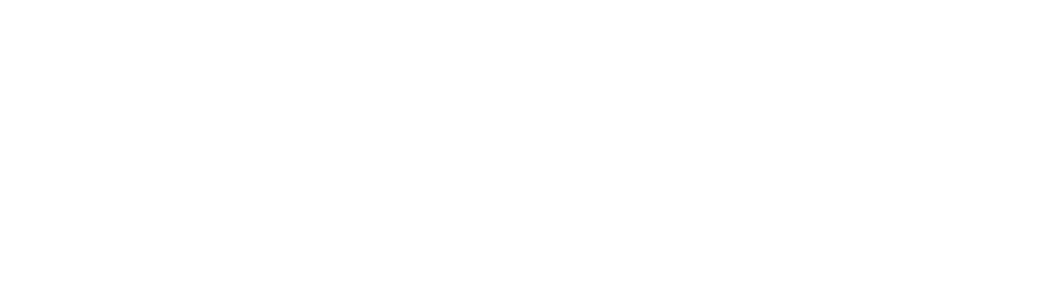
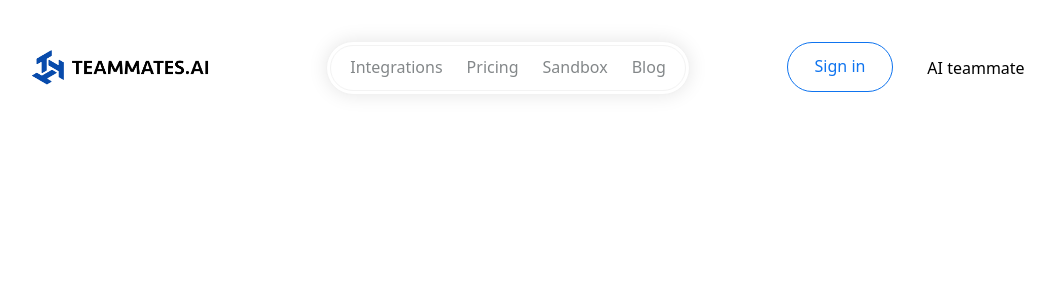
Before and after one commit to Nayeem0011/ai_teammates, a Next.js app: page / in a window 1280 px wide. Shown: the top 300 px of the page, without its empty margins (109-1164 px from the left). Built offline with nearby package versions, Linux system fonts and the light colour scheme.

Commit message:
first commit

```diff
--- a/app/component/NavBar.js
+++ b/app/component/NavBar.js
@@ -1,13 +1,44 @@
 "use client";
 
-// import Image from 'next/image';
+import Image from 'next/image';
+import mask_group from './image/mask_group.png';
 
 const NavBar = () => {
 
   return (
-    <div>
+    <section className="w-full max-w-[80%] mx-auto">
+      <div className="flex items-center justify-between pt-[40px]">
+        {/* Logo */}
+        <Image className="w-52.5" src={mask_group} alt="loading ..." />
+        <div className='w-[364px] h-[54px] p-[3px] gap-[10px] rounded-[70px] border border-opacity-100 rotate-0 bg-white border-[#F2F2F2] shadow-[0px_0px_19.2px_0px_#0505051A]'>
+          <div className='flex items-center justify-center gap-6 w-[356px] h-[46px] rounded-[50px] border border-[#F3F3F3]'>
+            <p className='text-[#838789] text-[16px] leading-[160%] tracking-[0%]'>Integrations</p>
+            <p className='text-[#838789] text-[16px] leading-[160%] tracking-[0%]'>Pricing</p>
+            <p className='text-[#838789] text-[16px] leading-[160%] tracking-[0%]'>Sandbox</p>
+            <p className='text-[#838789] text-[16px] leading-[160%] tracking-[0%]'>Blog</p>
+          </div>
+        </div>
+        <div className='flex gap-[16px]'>
+          <button className='text-[#0F74EF] w-[106px] h-[50px] flex items-center justify-center gap-[10px] rounded-[100px] pt-[12px] pr-[20px] pb-[12px] pl-[20px] border border-[#0F74EF] text-[16px] leading-[160%] tracking-[0%]'>
+            Sign in
+          </button>
+          {/* <div className='w-[130px] h-[48px] rounded-[72px] p-[1px] shadow-[0px_10px_24px_0px_#0D509670]
+bg-[linear-gradient(180deg,rgba(0,136,255,0.3)_0%,rgba(119,192,255,0.3)_100%),radial-gradient(63.87%_50%_at_52.08%_100%,#FFFFFF_0%,rgba(255,255,255,0)_100%)]'>
+            <button className='top-[1px] left-[122px] rounded-[72px] p-[1px]
+bg-[linear-gradient(180deg,rgba(0,136,255,0.3)_0%,rgba(119,192,255,0.3)_100%),radial-gradient(63.87%_50%_at_52.08%_100%,#FFFFFF_0%,rgba(255,255,255,0)_100%)]
+shadow-[0px_0px_0px_5px_#FFFFFF,0px_0px_0px_4px_#E0E9F2,0px_3.71px_4.85px_0px_#57B1FF27,0px_10.27px_13.4px_0px_#57B1FF38,0px_24.72px_32.26px_0px_#57B1FF30,0px_42px_107px_0px_#57B1FF57]'>
+              Al teammate
+            </button>
+          </div> */}
 
-    </div>
+          <div className="p-[2px] rounded-[72px] bg-[linear-gradient(180deg, rgba(0,136,255,0.3)_0%, rgba(119,192,255,0.3)_100%), radial-gradient(63.87%_50%_at_52.08%_100%, #0F74EF_40%, rgba(255,255,255,0)_100%)]">
+            <button className="w-[130px] h-[48px] rounded-[72px] flex items-center justify-center">
+              AI teammate
+            </button>
+          </div>
+        </div>
+      </div>
+    </section>
   );
 };
 
--- a/app/component/Pageone.js
+++ b/app/component/Pageone.js
@@ -9,7 +9,7 @@
 const Pageone = () => {
 
   return (
-    <section className="">
+    <section className="relative w-full h-screen overflow-hidden">
 
     </section>
   );
--- a/package.json
+++ b/package.json
@@ -26,6 +26,7 @@
     "@types/node": "^20",
     "@types/react": "^19",
     "@types/react-dom": "^19",
+    "baseline-browser-mapping": "^2.9.19",
     "eslint": "^9",
     "eslint-config-next": "16.1.6",
     "tailwindcss": "^4",
```
Also changed, not shown: app/component/image/mask_group.png (added), 1 other file (tests, documents, lock files or other folders).
